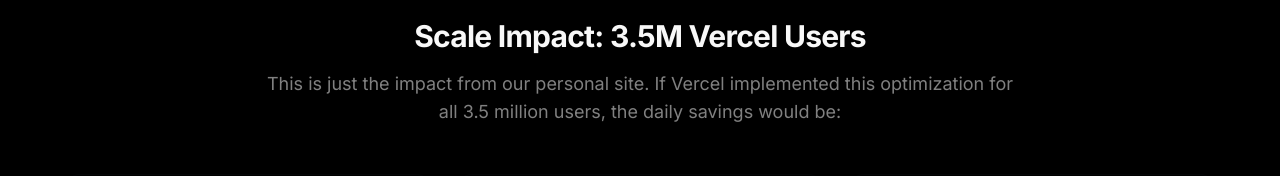
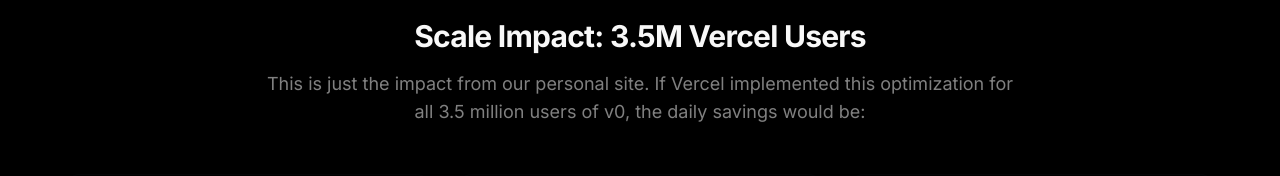
Before and after one commit to nick-rui/xiao-prompt, a Next.js app: page / in a window 1280 px wide. Shown: the part 5260-5436 px from the top of the page. Built offline with nearby package versions, Linux system fonts and the light colour scheme.

Commit message:
Edited landing

```diff
--- a/app/page.tsx
+++ b/app/page.tsx
@@ -656,7 +656,7 @@ export default function LandingPage() {
                 Scale Impact: 3.5M Vercel Users
               </h3>
               <p className="text-lg text-muted-foreground max-w-3xl mx-auto">
-                This is just the impact from our personal site. If Vercel implemented this optimization for all 3.5 million users, the daily savings would be:
+                This is just the impact from our personal site. If Vercel implemented this optimization for all 3.5 million users of v0, the daily savings would be:
               </p>
             </div>
 
```
